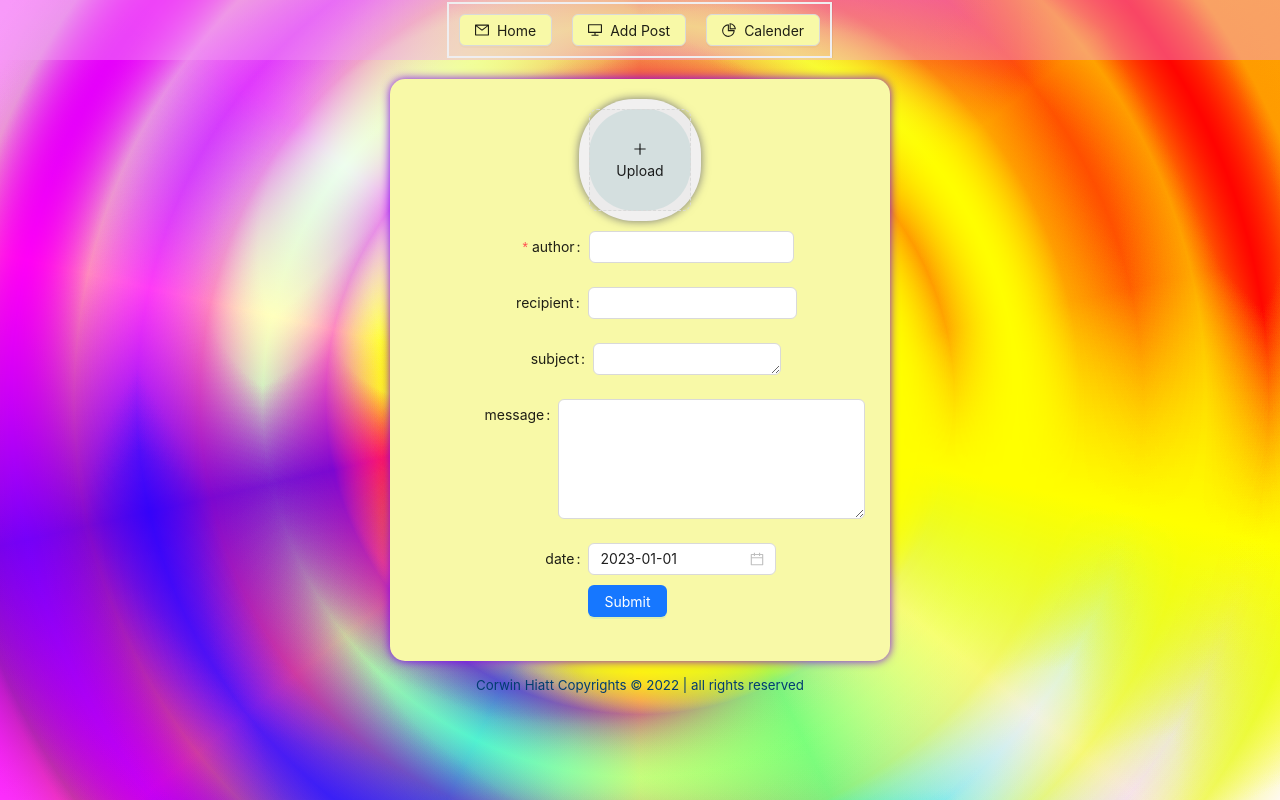
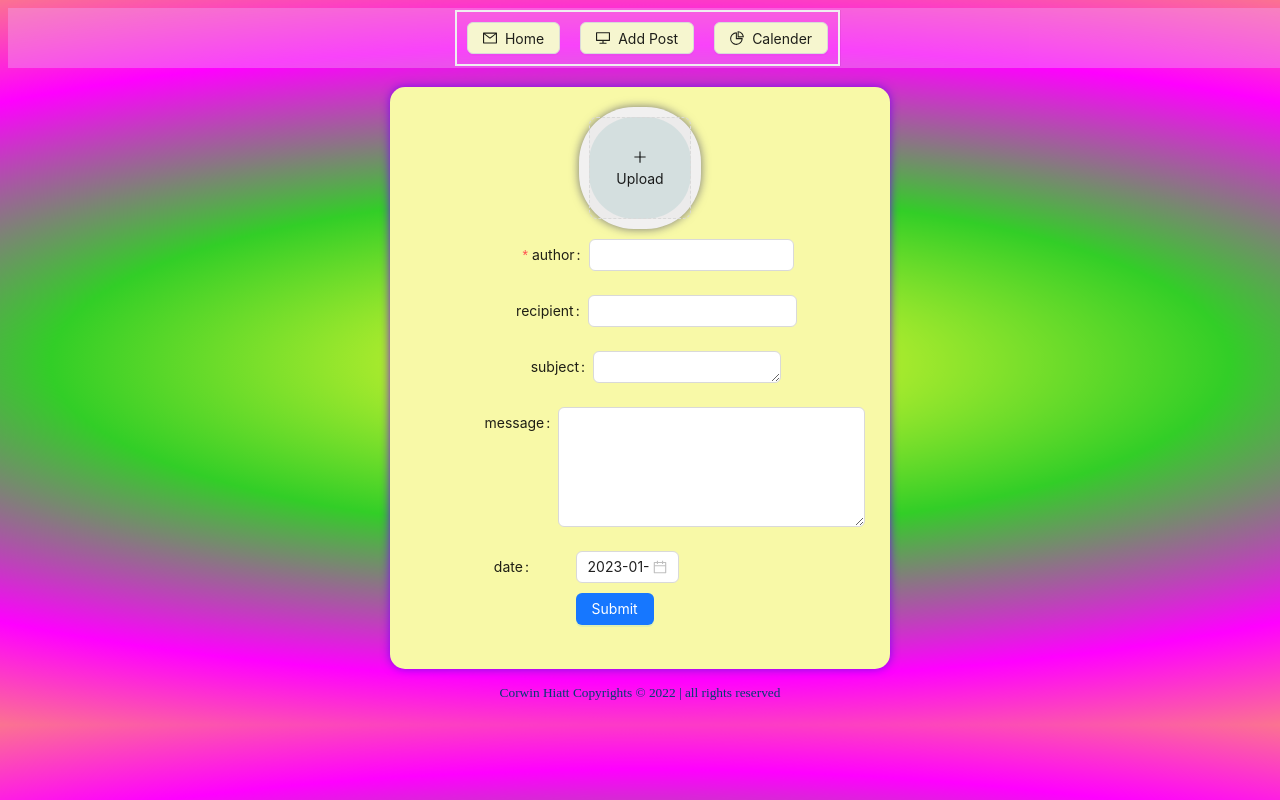
Before and after one commit to CorwinHiatt/final-frontend, a React (Create React App) app: page /add-post in a window 1280 px wide. Built offline with nearby package versions, Linux system fonts and the light colour scheme.

Commit message:
cleaned up/formatted to better see whats going on. Had quite the mess && new css background!

```diff
--- a/src/App.css
+++ b/src/App.css
@@ -24,7 +24,8 @@
 
 .button-mail{
   margin: 10px;
-  background-color: rgb(248, 249, 167);
+  background-color: rgb(246, 246, 207);
+
 }
 
 .pages{
@@ -67,7 +68,7 @@
   justify-content: center;
 
   max-height: 25%;
-  background-color: rgb(219, 211, 211);
+  background-color:  rgb(243, 243, 161);
   border : 3px solid rgb(242, 240, 241);
 }
 .edit-post-form{
--- a/src/components/AddPosts.jsx
+++ b/src/components/AddPosts.jsx
@@ -135,7 +135,7 @@ export default function AddPosts() {
         name='author'
         label="author"
         rules={[{ required: true, message: "Please input your Name!" }]}
-        // labelCol={{ span: 5, offset: 0 }}
+      //   labelCol={{ span: 5, offset: 0 }}
       // wrapperCol={{ span: 8, offset:3}}
       >
 
@@ -183,8 +183,8 @@ export default function AddPosts() {
 
           name={['date']}
           label="date"
-          // labelCol={{ span: 4, offset:0 }}
-          // wrapperCol={{ span: 8, offset:3}}
+          labelCol={{ span: 4, offset:0 }}
+          wrapperCol={{ span: 8, offset:3}}
           >
           <DatePicker defaultValue={dayjs('2023-01-01','YYYY-MM-DD')} />
 
--- a/src/components/Footer.jsx
+++ b/src/components/Footer.jsx
@@ -1,7 +1,7 @@
-export default function Footer(){
-  return(
+export default function Footer() {
+  return (
     <footer className="footer">
-     <p className="footer"><small>Corwin Hiatt Copyrights &copy; 2022 | all rights reserved</small></p>
+      <p className="footer"><small>Corwin Hiatt Copyrights &copy; 2022 | all rights reserved</small></p>
     </footer>
   )
 }
--- a/src/components/pages/Posts.jsx
+++ b/src/components/pages/Posts.jsx
@@ -33,7 +33,9 @@ export default function Posts() {
             cover={(post.image) ?
               <>
 
-                { (post.image.toLowerCase().indexOf('mp4') > 0 || post.image.toLowerCase().indexOf('.mov'))?
+                {(post.image.toLowerCase().includes('mp4') ||
+                  post.image.toLowerCase().includes('.mov')) ?
+
                   <video controls>
                     <source src={post.image}
                       type="video/mp4" />
--- a/src/index.css
+++ b/src/index.css
@@ -2,42 +2,17 @@
 
 
 body {
-  min-height: 100vh;
-  --c1: rgb(244, 69, 69);
-  --c2: orange;
-  --c3: yellow;
-  --c4: rgb(126, 240, 126);
-  --c5: rgb(83, 83, 209);
-  --c6: rgb(124, 7, 208);
-  --c7: violet;
 
-  --solid: var(--c1), var(--c2), var(--c3), var(--c4), var(--c5), var(--c6), var(--c7);
-  --solid-wrap: var(--solid), var(--c1);
-  --trans:
-    var(--c1), transparent,
-    var(--c2), transparent,
-    var(--c3), transparent,
-    var(--c4), transparent,
-    var(--c5), transparent,
-    var(--c6), transparent,
-    var(--c7)
-  ;
-  --trans-wrap: var(--trans), transparent, var(--c1);
+  background: radial-gradient(ellipse at center, #ffff32 0%,#32ce27 33%,#ff00ff 62%,#f8c740 92%);
+  background-size: 25%;
+  background-position: center center;
+  animation: bgsize 12s ease-in-out infinite;
+}
 
-  background:
-    radial-gradient(circle, var(--trans)),
-    conic-gradient(from 180deg, var(--trans-wrap)),
-    radial-gradient(circle, var(--trans)),
-    conic-gradient(var(--solid-wrap));
-  background-blend-mode: overlay;
-  height: 100%;
-  margin: 0;
-  background-repeat: no-repeat;
-  font-family: -apple-system, BlinkMacSystemFont, 'Segoe UI', 'Roboto', 'Oxygen',
-    'Ubuntu', 'Cantarell', 'Fira Sans', 'Droid Sans', 'Helvetica Neue',
-    sans-serif;
-  -webkit-font-smoothing: antialiased;
-  -moz-osx-font-smoothing: grayscale;
+@keyframes bgsize {
+  50% {
+    background-size: 200%;
+  }
 }
 
 code {
```
Also changed, not shown: src/components/EditPosts.jsx (+8 -9 lines), src/components/ImgUpload.jsx (+6 -6 lines), src/components/pages/Home.jsx (deleted, +0 -19 lines), src/components/pages/Calendar.jsx (indentation only). Lines whose indentation alone changed are shown as unchanged.
